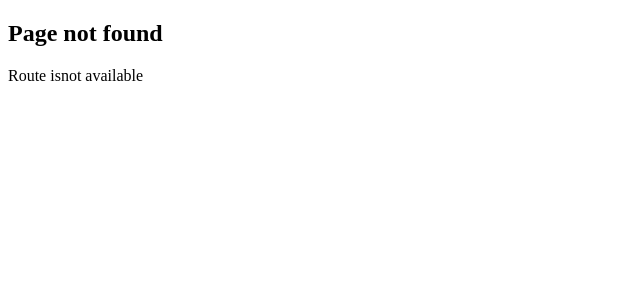
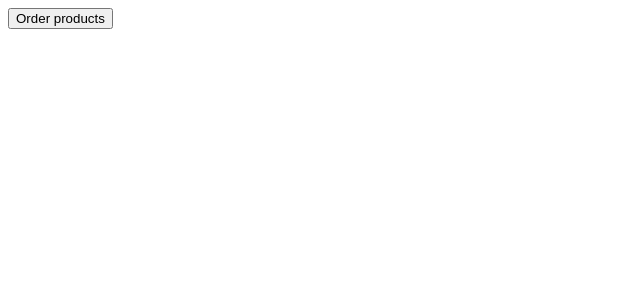
Before and after one commit to AashishKatila/next-basics, a Next.js app: page /order-product in a window 1280 px wide. Before the commit this address had no page. Shown: the top 300 px of the page, without its empty margins (0-640 px from the left). Built offline with nearby package versions, Linux system fonts and the light colour scheme.

Commit message:
Navigate programatically

```diff
--- /dev/null
+++ b/src/app/order-product/page.tsx
@@ -0,0 +1,13 @@
+"use client";
+
+import { useRouter } from "next/navigation";
+
+export default function OrderProduct() {
+  const router = useRouter();
+
+  const buttonHandle = () => {
+    console.log("button clicked");
+    router.push("/");
+  };
+  return <button onClick={buttonHandle}>Order products</button>;
+}
```
